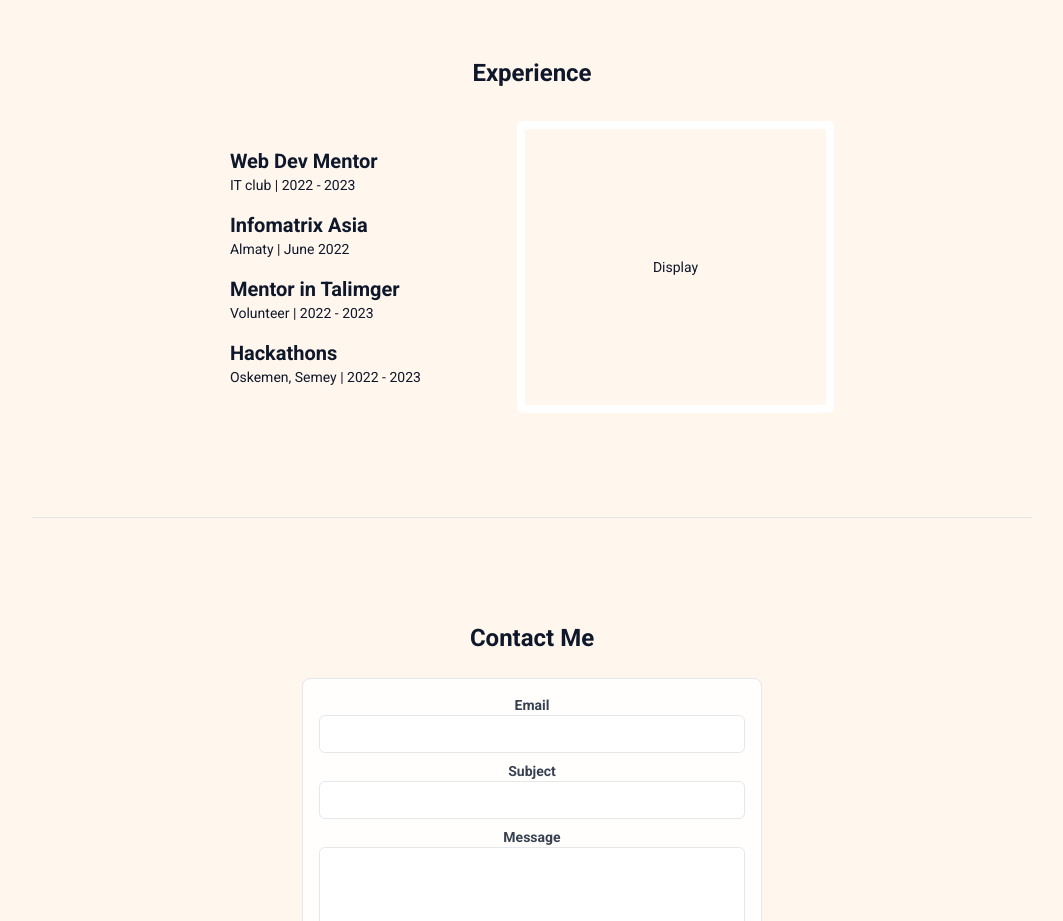
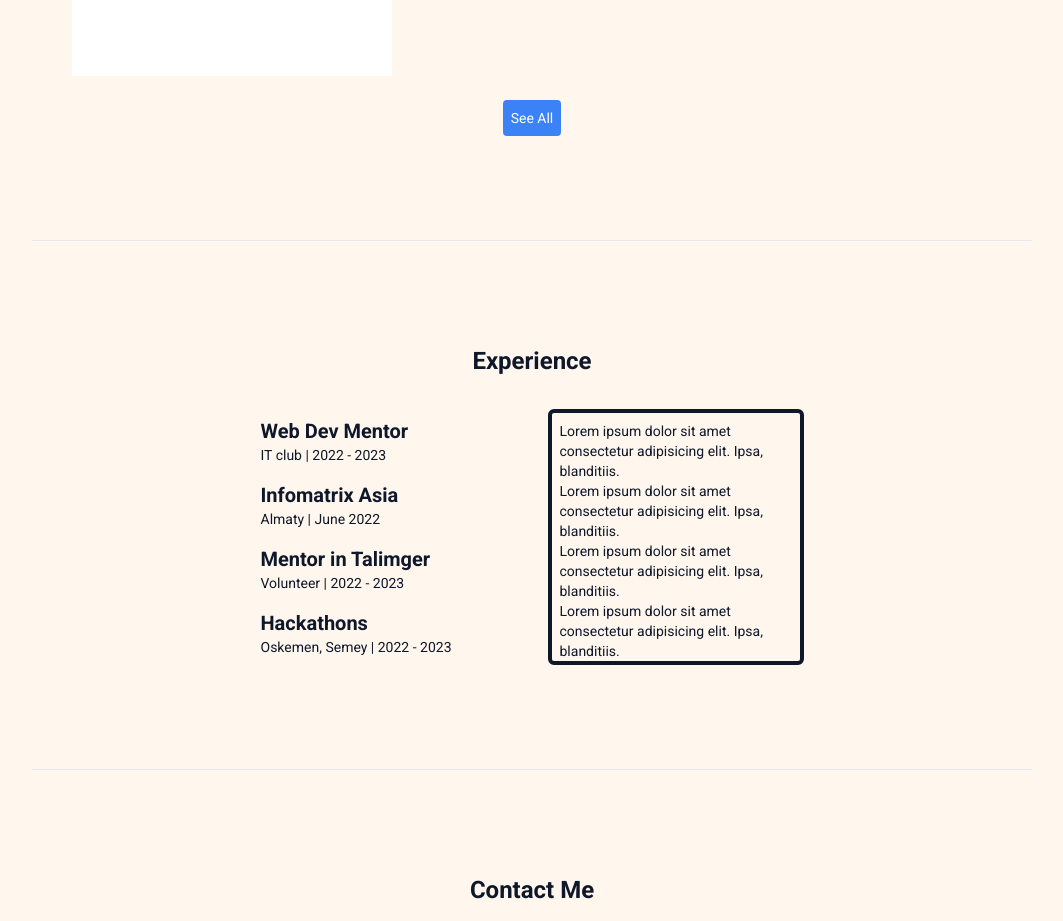
Before and after one commit to oiibar/AibarTolegenov, a React (Create React App) app: page / in a window 1280 px wide. Shown: the part 2314-3235 px from the top of the page, without its empty margins (108-1171 px from the left). Built offline with nearby package versions, Linux system fonts and the light colour scheme.

Commit message:
restyling

```diff
--- a/src/index.css
+++ b/src/index.css
@@ -28,6 +28,6 @@
     @apply max-w-[1000px];
   }
   .project {
-    @apply bg-white h-56 w-56 text-center flex items-center justify-center hover:bg-slate-300 transition-colors duration-300 ease-in-out;
+    @apply bg-white h-80 w-80 text-center flex items-center justify-center hover:bg-slate-300 transition-colors duration-300 ease-in-out;
   }
 }
--- a/src/sections/Experience.jsx
+++ b/src/sections/Experience.jsx
@@ -1,30 +1,64 @@
-import React from "react";
+import React, { useEffect, useState } from "react";
 
 function Experience() {
+  const [exp, setExp] = useState([]);
+
+  useEffect(() => {
+    setExp([
+      {
+        title: "Web Dev Mentor",
+        details: "IT club | 2022 - 2023",
+        text: "Lorem ipsum dolor sit amet consectetur adipisicing elit. Ipsa, blanditiis.",
+      },
+      {
+        title: "Infomatrix Asia",
+        details: "Almaty | June 2022",
+        text: "Lorem ipsum dolor sit amet consectetur adipisicing elit. Ipsa, blanditiis.",
+      },
+      {
+        title: "Mentor in Talimger",
+        details: "Volunteer | 2022 - 2023",
+        text: "Lorem ipsum dolor sit amet consectetur adipisicing elit. Ipsa, blanditiis.",
+      },
+      {
+        title: "Hackathons",
+        details: "Oskemen, Semey | 2022 - 2023",
+        text: "Lorem ipsum dolor sit amet consectetur adipisicing elit. Ipsa, blanditiis.",
+      },
+    ]);
+  }, []);
   return (
     <section>
       <div className="container p-10 flex flex-col gap-4 items-center justify-center">
         <h2 className="title">Experience</h2>
         <div className="flex items-center justify-between gap-24">
           <div className="flex flex-col gap-4">
-            <div>
-              <h2 className="text-xl font-bold">Web Dev Mentor</h2>
-              <p>IT club | 2022 - 2023</p>
-            </div>
-            <div>
-              <h2 className="text-xl font-bold">Infomatrix Asia</h2>
-              <p>Almaty | June 2022</p>
-            </div>
-            <div>
-              <h2 className="text-xl font-bold">Mentor in Talimger</h2>
-              <p>Volunteer | 2022 - 2023</p>
-            </div>
-            <div>
-              <h2 className="text-xl font-bold">Hackathons</h2>
-              <p>Oskemen, Semey | 2022 - 2023</p>
-            </div>
+            {exp.map((item) => (
+              <div>
+                <h2 className="text-xl font-bold">{item.title}</h2>
+                <p>{item.details}</p>
+              </div>
+            ))}
           </div>
-          <div className="border-8 border-white p-32 rounded-md">Display</div>
+
+          <div className="border-4 border-slate-900 p-2 rounded-md w-64 h-64">
+            <p>
+              Lorem ipsum dolor sit amet consectetur adipisicing elit. Ipsa,
+              blanditiis.
+            </p>
+            <p>
+              Lorem ipsum dolor sit amet consectetur adipisicing elit. Ipsa,
+              blanditiis.
+            </p>
+            <p>
+              Lorem ipsum dolor sit amet consectetur adipisicing elit. Ipsa,
+              blanditiis.
+            </p>
+            <p>
+              Lorem ipsum dolor sit amet consectetur adipisicing elit. Ipsa,
+              blanditiis.
+            </p>
+          </div>
         </div>
       </div>
     </section>
```
